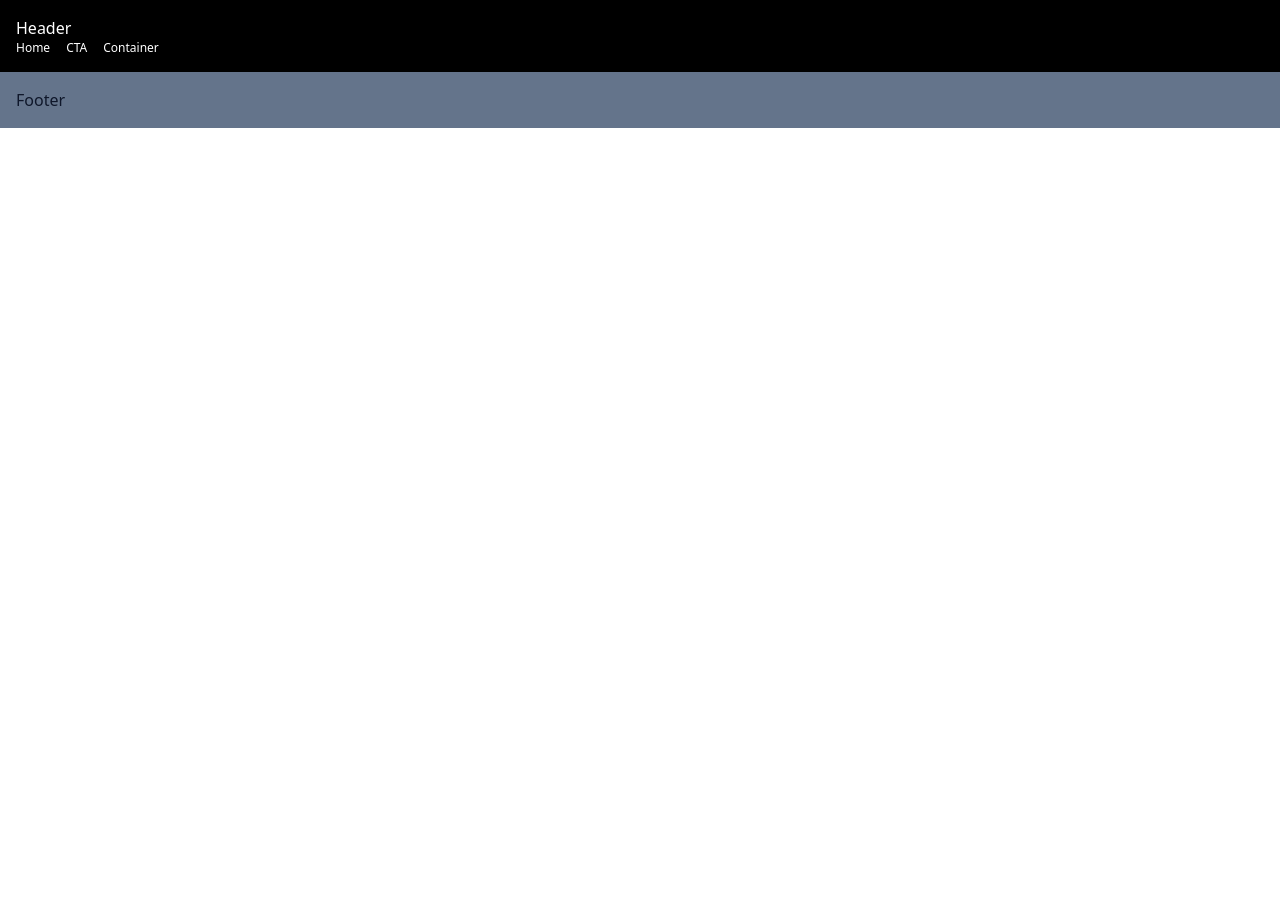
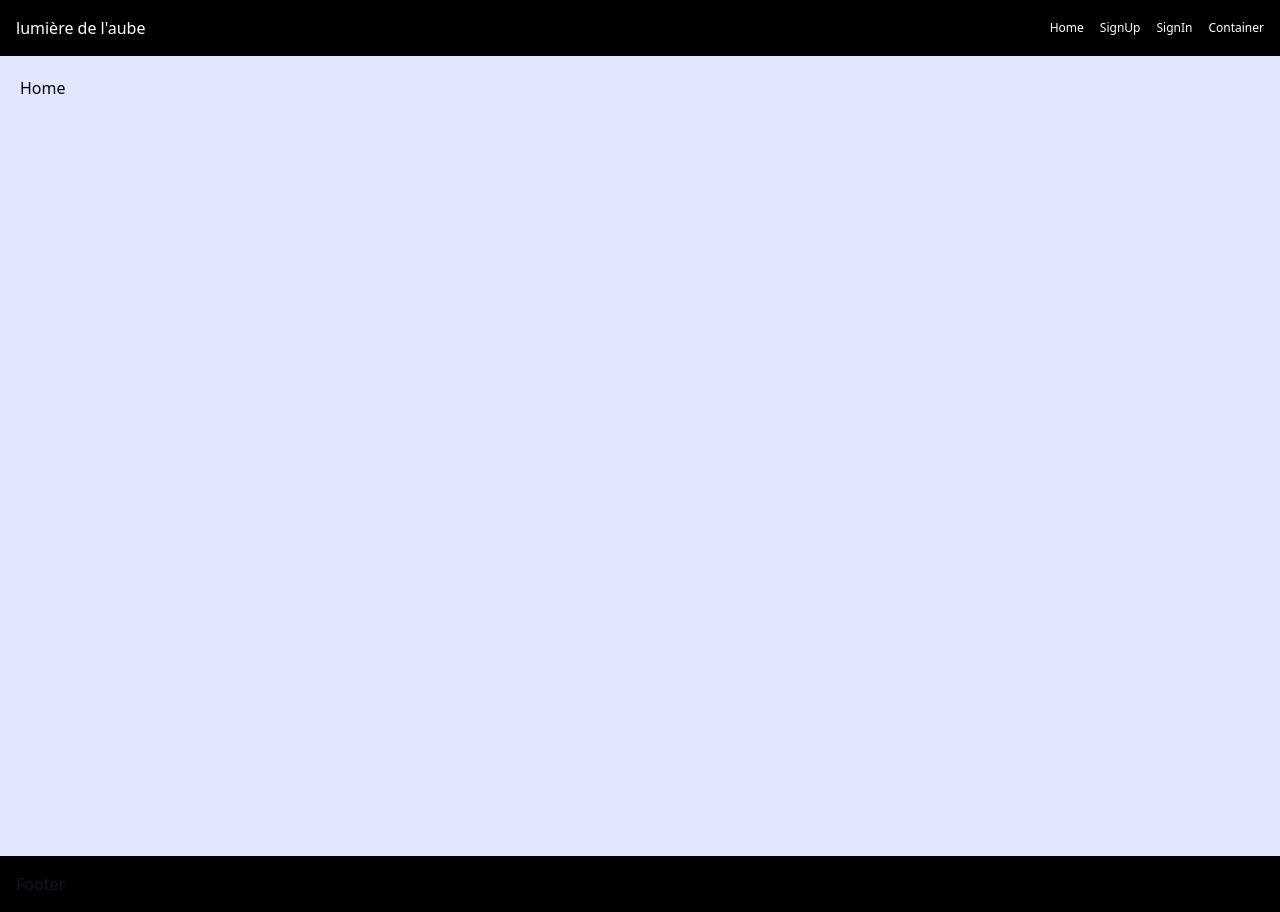
Before and after one commit to youngniiiiii/homeWork-react, a React (Vite) app in the folder mission02/: page / in a window 1280 px wide. Before the commit the page ends 800 px from the top, so only its background shows below. Built offline with nearby package versions, Linux system fonts and the light colour scheme.

Commit message:
라우터 - 페이지분리

```diff
--- a/mission02/src/App.jsx
+++ b/mission02/src/App.jsx
@@ -1,7 +1,27 @@
+import Layout from './layout/Layout'
+import { createBrowserRouter, RouterProvider } from 'react-router-dom'
+import SignUp from './pages/SignUp'
+import SignIn from './pages/SingIn'
+import Container from './pages/Container'
+import Home from './pages/Home'
+
+const router = createBrowserRouter([
+  {
+    path: '/',
+    element: <Layout />,
+    children: [
+      { index: true, element: <Home /> },
+      { path: 'SignUp', element: <SignUp /> },
+      { path: 'SignIn', element: <SignIn /> },
+      { path: 'container', element: <Container headline="Container" colorClassName="bg-indigo-100" /> },
+    ],
+  },
+])
+
 function App() {
   return (
     <>
-      <div className="bg-purple-400 ">Click on the Vite and React logos to learn more</div>
+      <RouterProvider router={router} />
     </>
   )
 }
--- /dev/null
+++ b/mission02/src/layout/Footer.jsx
@@ -0,0 +1,5 @@
+function Footer() {
+  return <footer className="bg-black text-slate-900 p-4">Footer</footer>
+}
+
+export default Footer
--- /dev/null
+++ b/mission02/src/layout/Header.jsx
@@ -0,0 +1,25 @@
+import { Link } from 'react-router-dom'
+
+function Header() {
+  return (
+    <header className="bg-black text-white p-4 flex items-center  justify-between ">
+      <h1>lumière de l'aube</h1>
+      <div className="flex gap-4 text-sm">
+        <Link className="text-xs" to="/">
+          Home
+        </Link>
+        <Link className="text-xs" to="/SignUp">
+          SignUp
+        </Link>
+        <Link className="text-xs" to="/SignIn">
+          SignIn
+        </Link>
+        <Link className="text-xs" to="/container">
+          Container
+        </Link>
+      </div>
+    </header>
+  )
+}
+
+export default Header
--- /dev/null
+++ b/mission02/src/layout/Layout.jsx
@@ -0,0 +1,17 @@
+import Footer from './Footer'
+import Header from './Header'
+import { Outlet } from 'react-router-dom'
+
+function Layout() {
+  return (
+    <div className="Layout bg-indigo-100">
+      <Header />
+      <main>
+        <Outlet />
+      </main>
+      <Footer />
+    </div>
+  )
+}
+
+export default Layout
--- a/mission02/src/main.jsx
+++ b/mission02/src/main.jsx
@@ -1,44 +1,12 @@
 import React from 'react'
 import ReactDOM from 'react-dom/client'
-import Layout from './pages/Layout'
+
 import './styles/tailwind.css'
 
-import { createBrowserRouter, RouterProvider } from 'react-router-dom'
-
-const router = createBrowserRouter(
-  /* Routes */
-  [
-    /* Route Object */
-    {
-      path: '/',
-      element: <Layout />,
-      children: [
-        { path: 'cta', element: <CTA /> },
-        { path: 'container', element: <Container headline="Container" colorClassName="bg-indigo-500" /> },
-      ],
-    },
-  ]
-)
-
-function CTA() {
-  return (
-    <div>
-      <abbr title="Call To Action">CTA</abbr>
-    </div>
-  )
-}
-
-function Container({ headline, colorClassName, children }) {
-  return (
-    <section className={`h-screen ${colorClassName} p-5`}>
-      <h2 className="text-black">{headline}</h2>
-      {children}
-    </section>
-  )
-}
+import App from './App'
 
 ReactDOM.createRoot(document.getElementById('root')).render(
   <React.StrictMode>
-    <RouterProvider router={router} />
+    <App />
   </React.StrictMode>
 )
--- /dev/null
+++ b/mission02/src/pages/Container.jsx
@@ -0,0 +1,9 @@
+function Container({ headline, colorClassName, children }) {
+  return (
+    <section className={`h-screen ${colorClassName} p-5`}>
+      <h2>{headline}</h2>
+      {children}
+    </section>
+  )
+}
+export default Container
--- a/mission02/src/pages/Footer.jsx
+++ /dev/null
@@ -1,5 +0,0 @@
-function Footer() {
-  return <footer className="bg-slate-500 text-slate-900 p-4">Footer</footer>;
-}
-
-export default Footer;
--- a/mission02/src/pages/Header.jsx
+++ /dev/null
@@ -1,14 +0,0 @@
-import { Link } from 'react-router-dom';
-
-function Header() {
-  return <header className="bg-black text-white p-4">
-    <h2>Header</h2>
-    <div className='flex gap-4 text-sm'>
-      <Link className='text-xs' to="/">Home</Link>
-      <Link className='text-xs' to="/cta">CTA</Link>
-      <Link className='text-xs' to="/container">Container</Link>
-    </div>
-  </header>;
-}
-
-export default Header;
--- /dev/null
+++ b/mission02/src/pages/Home.jsx
@@ -0,0 +1,9 @@
+function Home() {
+  return (
+    <section className={`h-screen  p-5`}>
+      <h2>Home</h2>
+    </section>
+  )
+}
+
+export default Home
--- a/mission02/src/pages/Layout.jsx
+++ /dev/null
@@ -1,17 +0,0 @@
-import Footer from './Footer';
-import Header from './Header';
-import { Outlet } from 'react-router-dom';
-
-function Layout() {
-  return (
-    <div className="Layout">
-      <Header />
-      <main>
-        <Outlet />
-      </main>
-      <Footer />
-    </div>
-  );
-}
-
-export default Layout;
--- /dev/null
+++ b/mission02/src/pages/SignUp.jsx
@@ -0,0 +1,9 @@
+function SignUp() {
+  return (
+    <section className={`h-screen  p-5`}>
+      <h2>SignUp</h2>
+    </section>
+  )
+}
+
+export default SignUp
--- /dev/null
+++ b/mission02/src/pages/SingIn.jsx
@@ -0,0 +1,9 @@
+function SignIn() {
+  return (
+    <section className={`h-screen  p-5`}>
+      <h2>SignIn</h2>
+    </section>
+  )
+}
+
+export default SignIn
```
Also changed, not shown: mission02/src/assets/logo.png (added).
